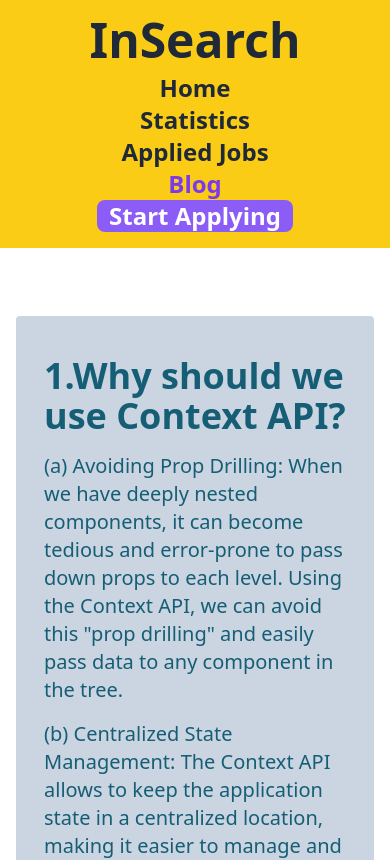
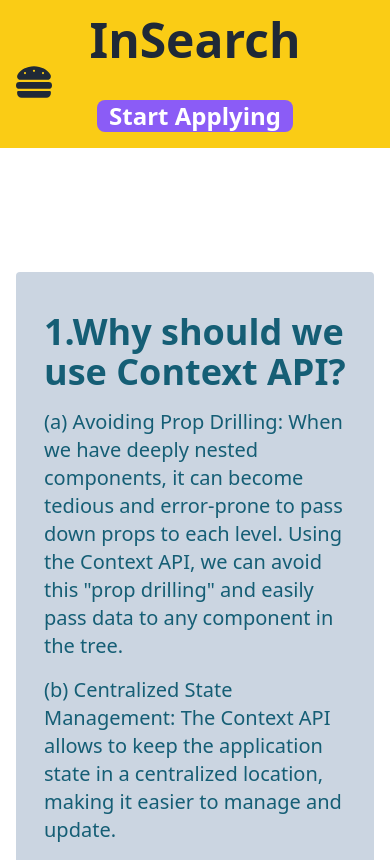
Before and after one commit to Moonchowdhur/job-haunter-client, a React (Vite) app: page /blog in a window 390 px wide. Shown: the top 860 px of the page. Built offline with nearby package versions, Linux system fonts and the light colour scheme.

Commit message:
nav section

```diff
--- a/src/components/Blog/Blog.jsx
+++ b/src/components/Blog/Blog.jsx
@@ -2,7 +2,7 @@
 
 const Blog = () => {
     return (
-        <div className='mt-6 p-4 md:px-12'>
+        <div className='md:mt-6 mt-20 p-4 md:px-12'>
             <div className=' bg-slate-300 text-cyan-800 my-7 p-7 rounded'>
             <h2 className='text-4xl font-bold my-3'>1.Why should we use Context API?</h2>
             <p className='mt-4 font-medium text-xl'>
--- a/src/components/Header/Header.jsx
+++ b/src/components/Header/Header.jsx
@@ -1,12 +1,26 @@
 import React, { useState } from 'react';
 import { NavLink } from 'react-router-dom';
+import { FaHamburger } from "react-icons/fa";
+import { ImCross } from "react-icons/im";
+const Header = () => {
+    const [open,setOpen]=useState(false)
 
-const Header = () => {
-    // const [open,setOpen]=useState(false)
     return (
+      <>
+
         <div className='bg-yellow-400 font-bold md:flex p-4 md:px-12 text-center justify-between'>
             <h2 className='text-5xl'>InSearch</h2>
-            <ul className='md:flex mt-2 text-center text-2xl gap-6'>
+             {/* start */}
+             <div className='md:hidden' onClick={()=>setOpen(!open)}>
+            <span>
+           {
+          open? <ImCross className='text-4xl'/>: <FaHamburger className='text-4xl'/>
+           }
+        </span>
+
+          </div>
+         {/* end */}
+            <ul className={`md:flex mt-2 bg-violet-200 md:bg-transparent text-center text-2xl gap-6 md:static absolute ${open? "top-32": "-top-40"} `}>
 
             <li>
              <NavLink
@@ -56,6 +70,7 @@
             </ul>
          <button className='bg-violet-500 hover:bg-violet-700 font-bold text-white rounded-lg px-3 text-2xl'>Start Applying</button>
         </div>
+        </>
     );
 };
 
--- a/src/components/Home/Home.jsx
+++ b/src/components/Home/Home.jsx
@@ -22,7 +22,7 @@
 
 
     return (
-        <div className='my-8' >
+        <div className='md:my-8 my-28' >
 
         {/* first home section */}
           <div className='md:flex bg-[#FEF2F4]  p-4 md:px-12 justify-between items-center'>
@@ -31,7 +31,7 @@
               <p className='my-7 text-xl font-medium'>Explore thousands of job opportunities with all the<br/> information you need. Its your future. Come find it. Manage all<br/> your job application from start to finish.</p>
               <button className='bg-violet-500 font-bold hover:bg-violet-700 text-white rounded-lg my-4 px-3 py-2 text-2xl'>Get Started</button>
             </div>
-            <img src={img} className='md:w-1/2 w-full' alt="" />
+            <img src={img} className='md:w-1/2 w-full ' alt="" />
           </div>
         {/* end home section */}
 
--- a/src/components/Statistics/Statistics.jsx
+++ b/src/components/Statistics/Statistics.jsx
@@ -41,7 +41,7 @@
   ]
 
     return (
-        <div className='mt-20 w-[80%] h-[400px] mx-auto'>
+        <div className='md:mt-20 mt-32 w-[80%] h-[400px] mx-auto'>
         <ResponsiveContainer width="100%" height="100%">
          <AreaChart
           width={1000}
```
Also changed, not shown: 1 other file (tests, documents, lock files or other folders).
